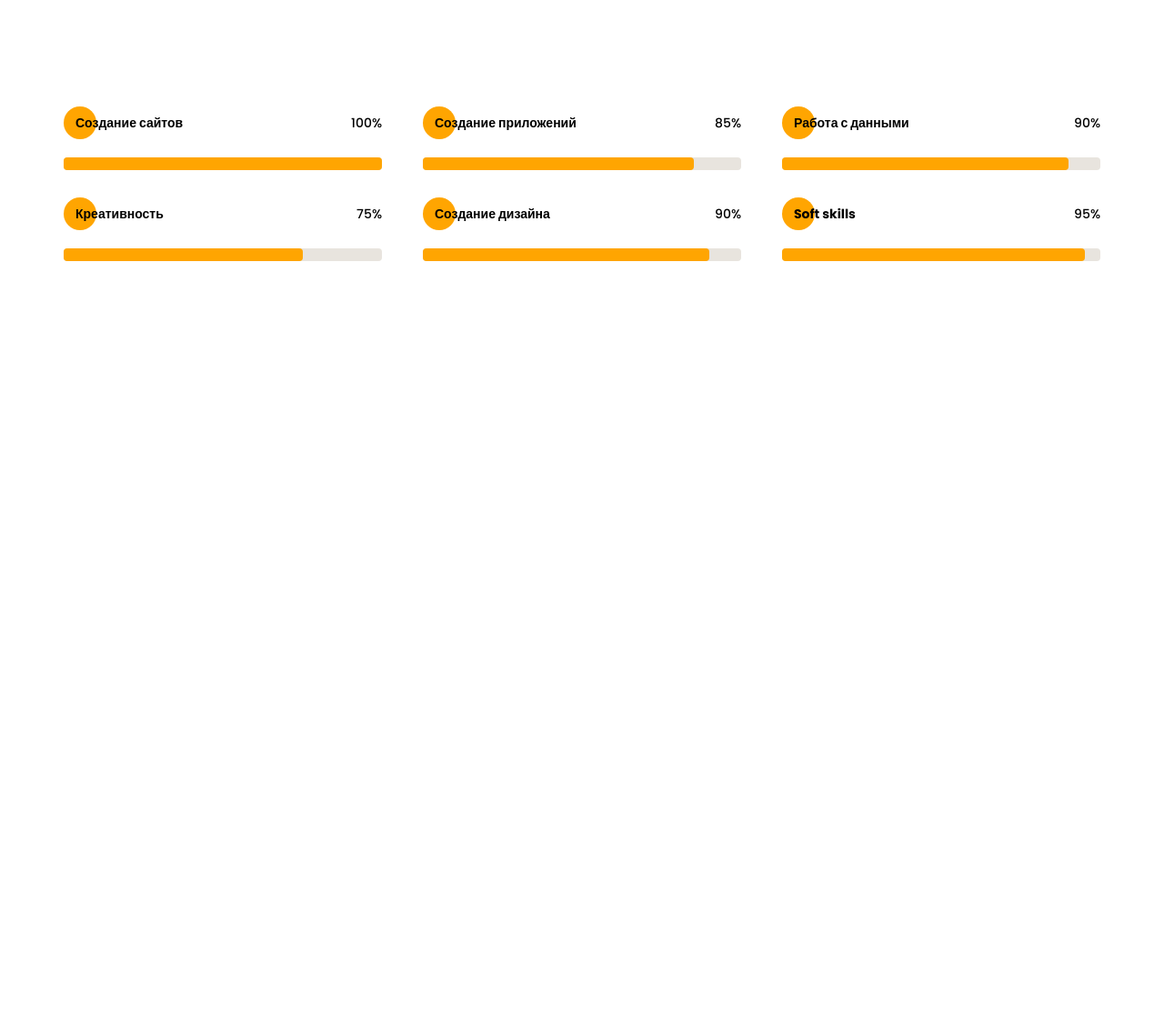
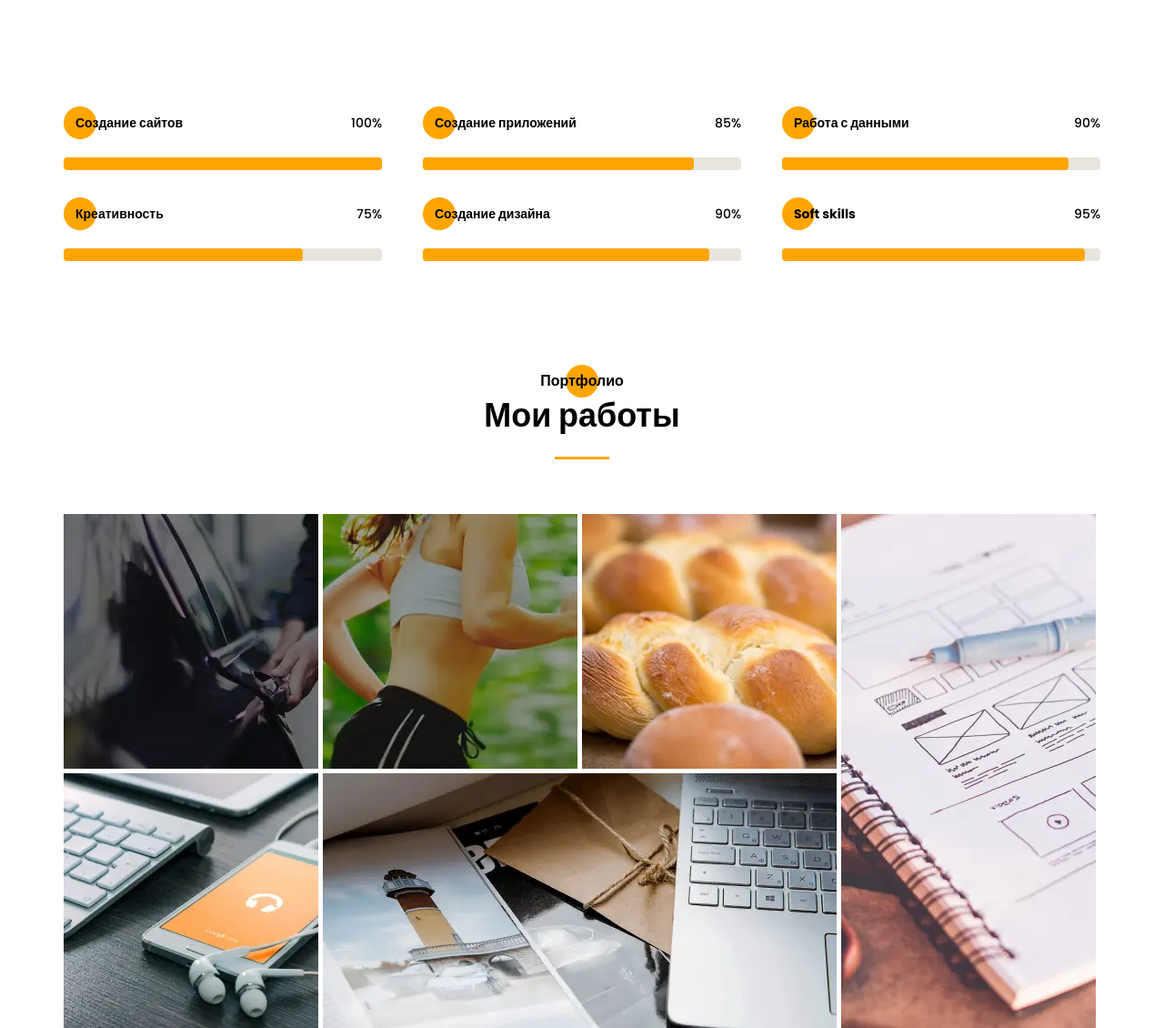
Before and after one commit to Alex-Sapon/portfolio, a website: page Porfolio/index.html in a window 1280 px wide. Shown: the part 3008-4138 px from the top of the page at 91% size. Before the commit the page ends 3295 px from the top, so only its background shows below. Drawn offline with nearby package versions, Linux system fonts and the light colour scheme; files that its build step writes are made by us from their sources; files whose address does not match are found by name.

Commit message:
create block portfolio

```diff
--- a/#src/scss/Blocks/portfolio.scss
+++ b/#src/scss/Blocks/portfolio.scss
@@ -0,0 +1,42 @@
+.portfolio {
+    padding-top: 120px;
+    &__title {
+        position: relative;
+        text-align: center;
+        margin-bottom: 6px;
+        @include circle;
+        &:before {
+            top: 50%;
+            left: 50%;
+            transform: translate(-50%, -50%);
+        }
+    }
+    &__subtitle {
+        text-align: center;
+        margin-bottom: 25px;
+    }
+    .divider {
+        margin: 0 auto;
+    }
+    &__wrapper {
+        display: grid;
+        grid-template-columns: repeat(auto-fit, 280px);
+        grid-auto-rows: 280px;
+        gap: 5px;
+        padding-top: 60px;
+    }
+    &__item {
+        transition: all 0.5s ease;
+        &:hover {
+            filter: grayscale(100%);
+        }
+    }
+    #plans {
+        grid-column: 4 / 5;
+        grid-row: 1 / 3;
+    }
+    #mac {
+        grid-column: 2 / 4;
+        grid-row: 2 / 3;
+    }
+}
--- a/Porfolio/index.html
+++ b/Porfolio/index.html
@@ -323,7 +323,33 @@
         </div>
     </div>
 </section>
-
+    <section class="portfolio">
+    <div class="container">
+        <h2 class="portfolio__title title title_fs16">Портфолио</h2>
+        <div class="portfolio__subtitle title title_fs36">Мои работы</div>
+        <div class="divider"></div>
+        <div class="portfolio__wrapper">
+            <a href="#" class="portfolio__item">
+                <picture><source srcset="img/uber.webp" type="image/webp"><img src="img/uber.jpg" alt="uber"></picture>
+            </a>
+            <a href="#" class="portfolio__item">
+                <picture><source srcset="img/pulse.webp" type="image/webp"><img src="img/pulse.jpg" alt="pulse"></picture>
+            </a>
+            <a href="#" class="portfolio__item">
+                <picture><source srcset="img/bread.webp" type="image/webp"><img src="img/bread.jpg" alt="bread"></picture>
+            </a>
+            <a href="#" class="portfolio__item" id="plans">
+                <picture><source srcset="img/plans.webp" type="image/webp"><img src="img/plans.jpg" alt="plans"></picture>
+            </a>
+            <a href="#" class="portfolio__item">
+                <picture><source srcset="img/ipad.webp" type="image/webp"><img src="img/ipad.jpg" alt="ipad"></picture>
+            </a>
+            <a href="#" class="portfolio__item" id="mac">
+                <picture><source srcset="img/mac.webp" type="image/webp"><img src="img/mac.jpg" alt="mac"></picture>
+            </a>
+        </div>
+    </div>
+</section>
 
 
   </main>
```
Also changed, not shown: #src/_portfolio.html (+27 -0 lines), Porfolio/css/style.css, Porfolio/css/style.min.css.
